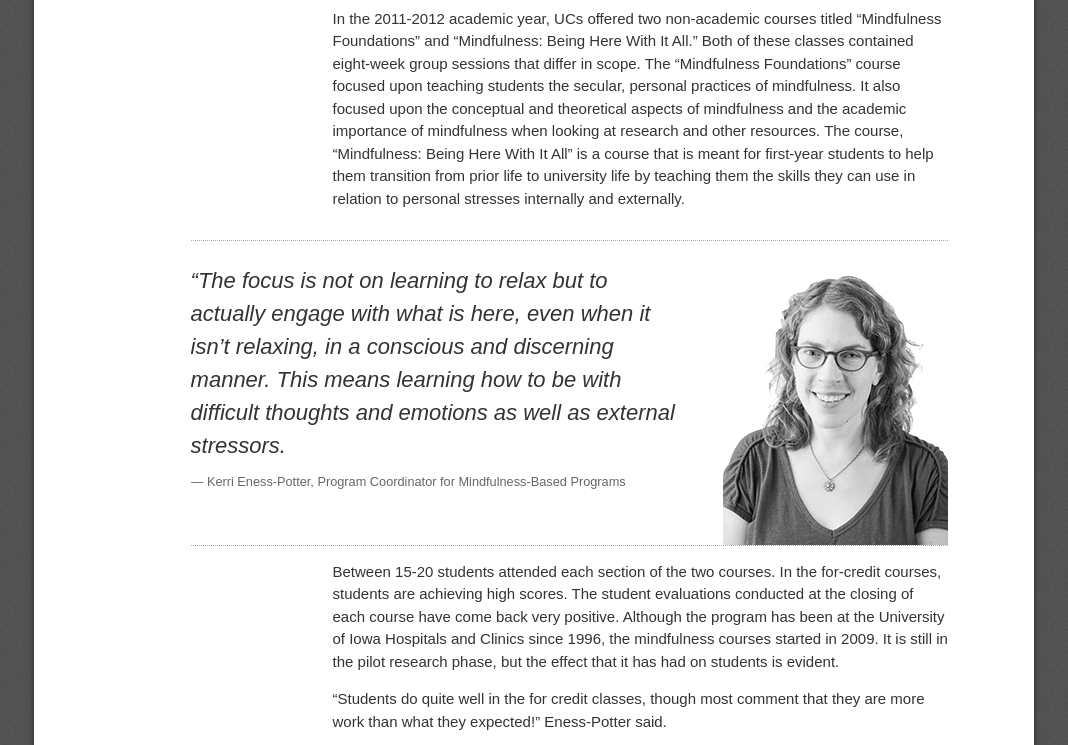
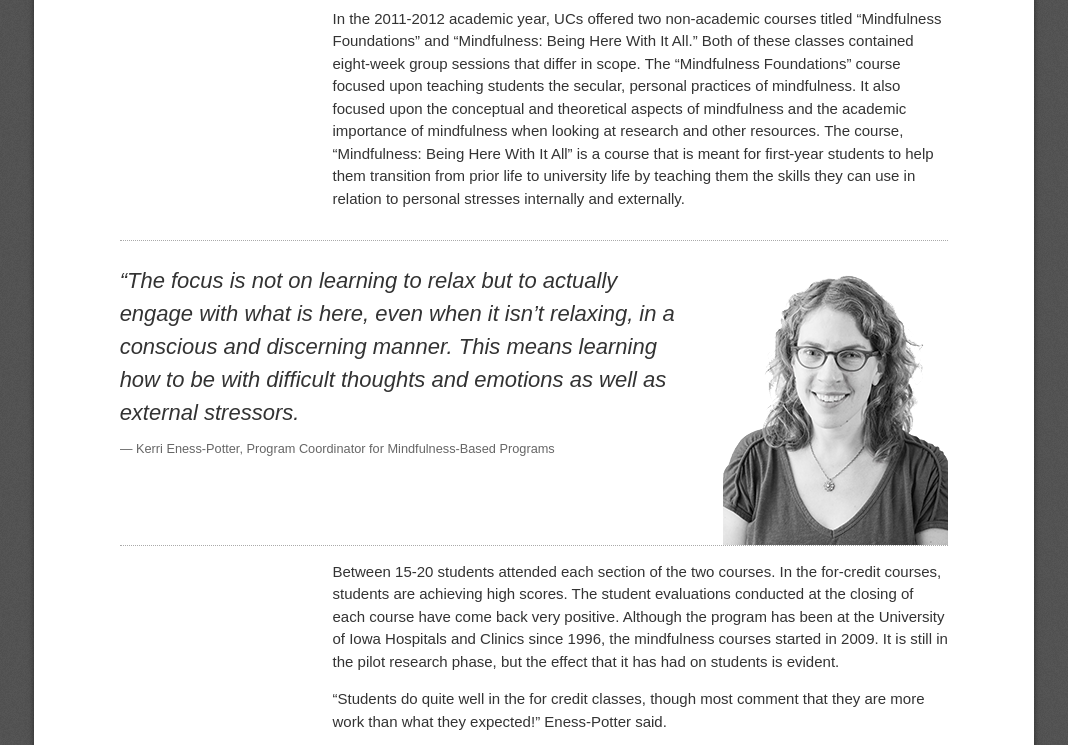
Before and after one commit to bewoldt/annualreport, a PHP site: page /excel.php in a window 1280 px wide. Shown: the part 5251-5996 px from the top of the page, without its empty margins (106-1174 px from the left). Run offline with PHP 8.4, Linux system fonts and the light colour scheme; some libraries are stand-ins or nearby versions.

Commit message:
changed span to 12

```diff
--- a/excel.php
+++ b/excel.php
@@ -176,7 +176,7 @@
                         </div>
                     </div>
                     <div class="row-fluid">
-                        <div class="span11 offset1">
+                        <div class="span12">
                             <blockquote class="full-width">
                                 <img src="images/excel/eness-potter.png" alt="Kerri Eness-Potter" class="right" style="margin-bottom: -1.5em;margin-left: 3em;" width="225">
                                 <p>“The focus is not on learning to relax but to actually engage with what is here, even when it isn’t relaxing, in a conscious and discerning manner. This means learning how to be with difficult thoughts and emotions as well as external stressors.</p>
```
